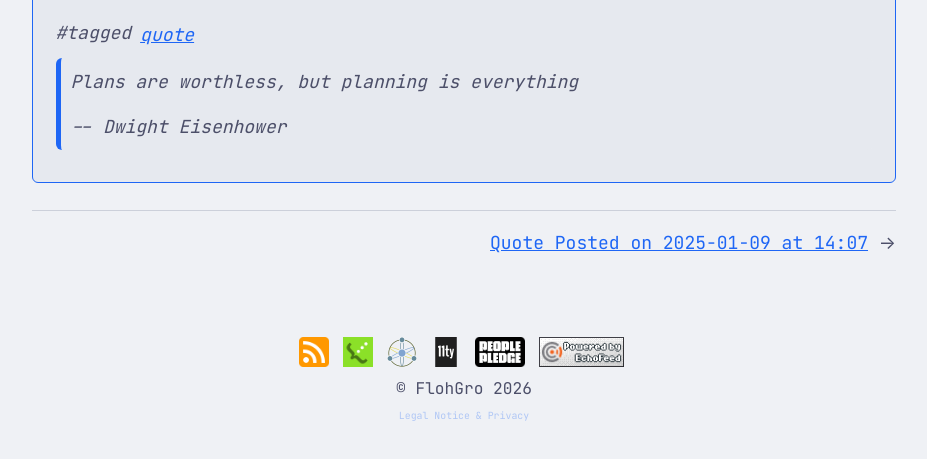
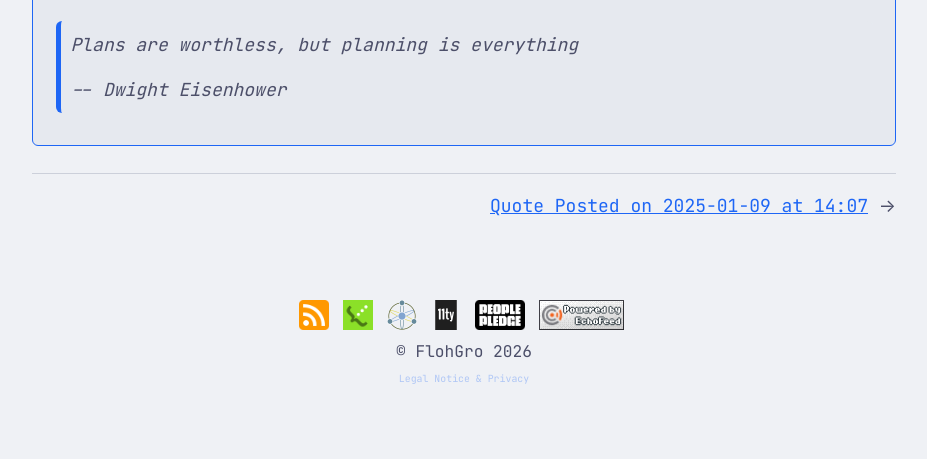
Before and after one commit to FlohGro-dev/flohgro_11ty, an Eleventy site: page content/quote/20250108140700.md in a window 1280 px wide. Shown: the part 231-690 px from the top of the page, without its empty margins (176-1103 px from the left). Built offline with nearby package versions, Linux system fonts and the light colour scheme; Eleventy itself is replaced by a stand-in of ours; files that its build step writes are made by us from their sources; no server answers; what @zachleat/heading-anchors, striptags would draw is missing.

Commit message:
align layouts

```diff
--- a/_includes/layouts/blog.njk
+++ b/_includes/layouts/blog.njk
@@ -2,6 +2,7 @@
 layout: layouts/base.njk
 ---
 
+<div class="post-card">
 <h1>
     {{ title }}
 </h1>
@@ -20,6 +21,7 @@ layout: layouts/base.njk
     {%- endfor %}
 </ul>
 {{ content | safe }}
+</div>
 {%- set related = collections.blogPosts | relatedPosts(tags, page.url, 3) %}
 {%- if related.length > 0 %}
   <section class="related-posts">
--- a/_includes/layouts/quote.njk
+++ b/_includes/layouts/quote.njk
@@ -6,16 +6,7 @@ layout: layouts/base.njk
 <h1>
     {{ title }}
 </h1>
-<ul class="post-metadata">
-<i>#tagged</i>
-{%- for tag in tags | filterTagList %}
-    {%- set tagUrl %}{{ site.baseUrl }}/tags/{{ tag | slugify }}/{% endset %}
-    <li>
-        <a href="{{ tagUrl }}" class="post-tag">{{ tag }}</a>
-        {%- if not loop.last %},
-        {% endif %}
-    </li>
-{%- endfor %}</ul><blockquote>{{ content | safe }}</blockquote>
+<blockquote>{{ content | safe }}</blockquote>
 </div>{%- if collections.quotePosts %}
 {%- set previousQuotePost = collections.quotePosts | getPreviousCollectionItem %}
 {%- set nextQuotePost = collections.quotePosts | getNextCollectionItem %}
```
